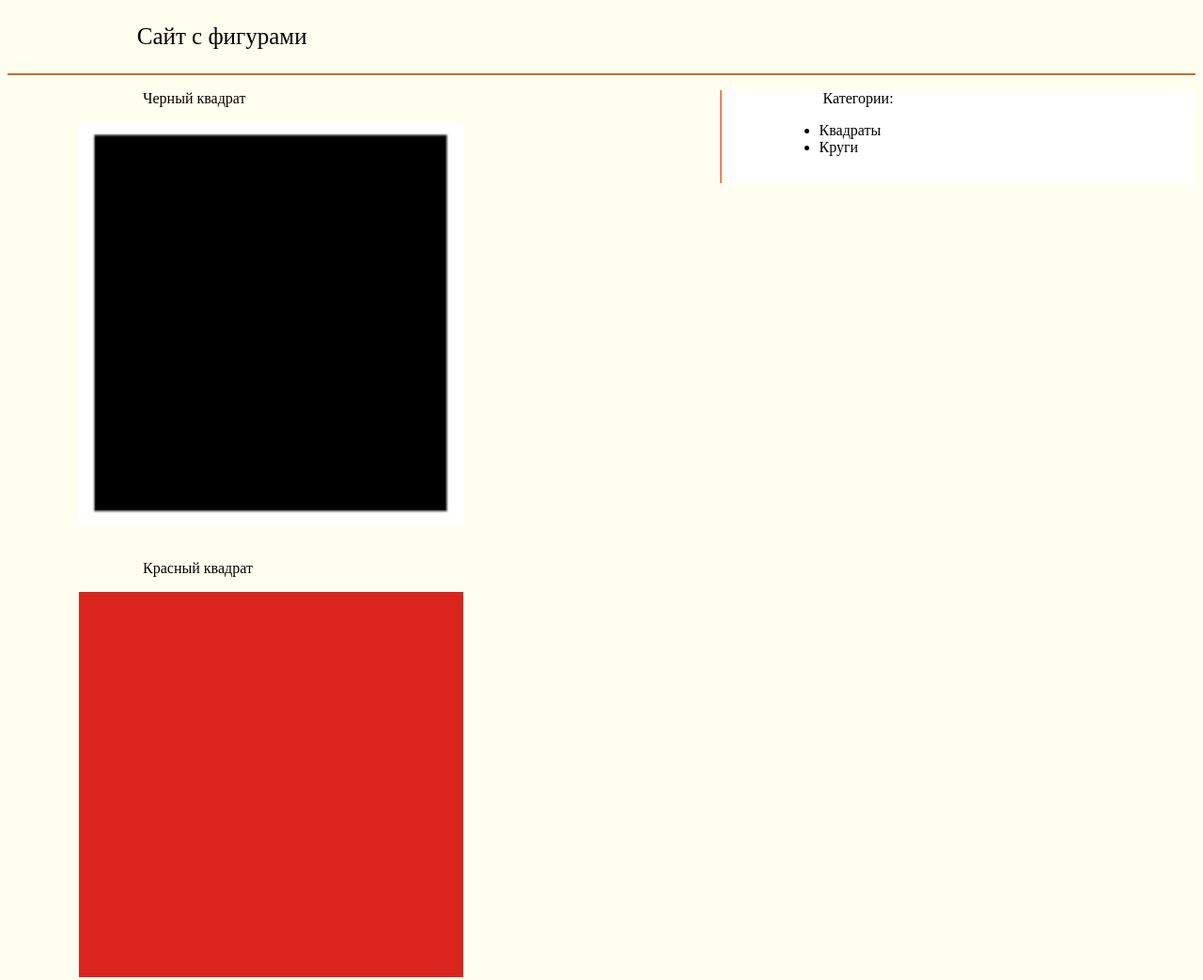
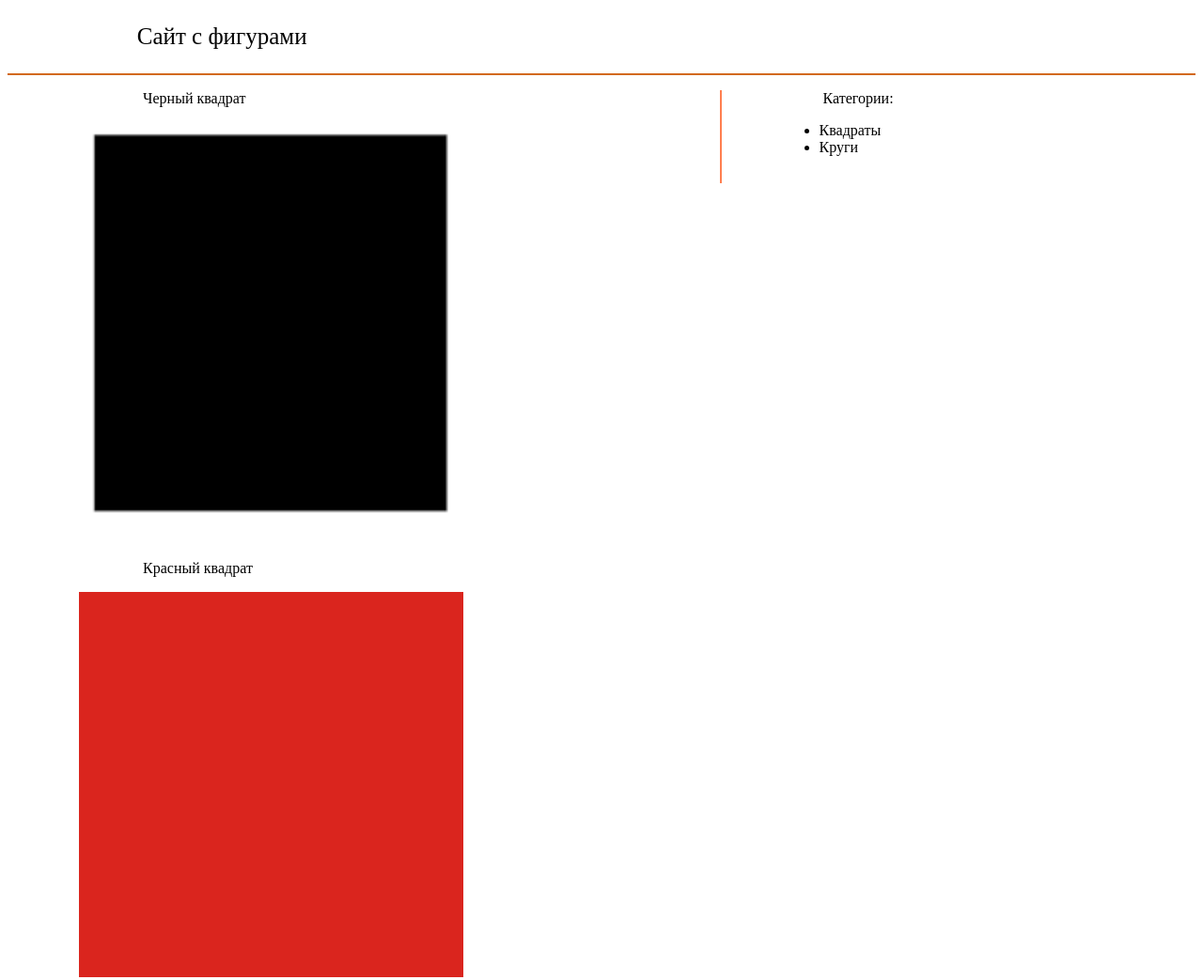
Before and after one commit to ShwarzeWolf/WebLab1, a plain HTML site: page index.html in a window 1280 px wide. Shown: the top 1043 px of the page at 94% size. Drawn offline with Linux system fonts and the light colour scheme.

Commit message:
now it's site with figures

```diff
--- a/style.css
+++ b/style.css
@@ -37,7 +37,3 @@ img {
 p {
     padding-left: 10%;
 }
-
-html {
-    background: ivory;
-}
```
